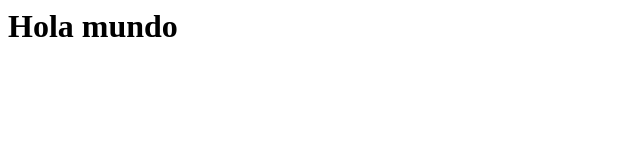
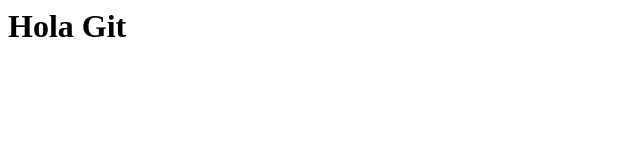
Before and after one commit to Koriox/repositorio, a website built with Parcel: page pruebarama/index.html in a window 1280 px wide. Shown: the whole page, without its empty margins (0-640 px from the left). Built offline with nearby package versions, Linux system fonts and the light colour scheme; files whose address does not match are found by name.

Commit message:
hemos realizado cambios

```diff
--- a/pruebarama/index.html
+++ b/pruebarama/index.html
@@ -1,7 +1,7 @@
 <html>
 
 <body>
-    <h1>Hola mundo</h1>
+    <h1>Hola Git</h1>
     <script src="./index.js"></script>
 </body>
 
```
